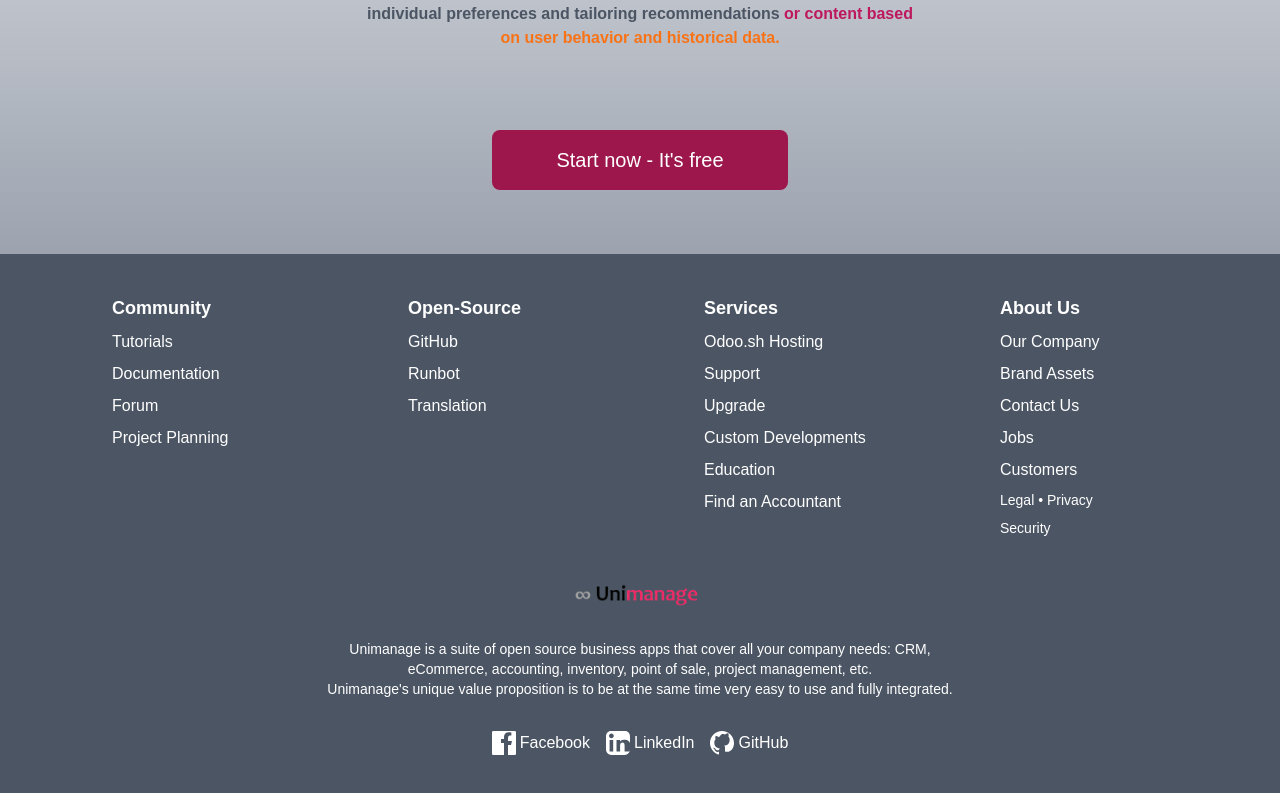
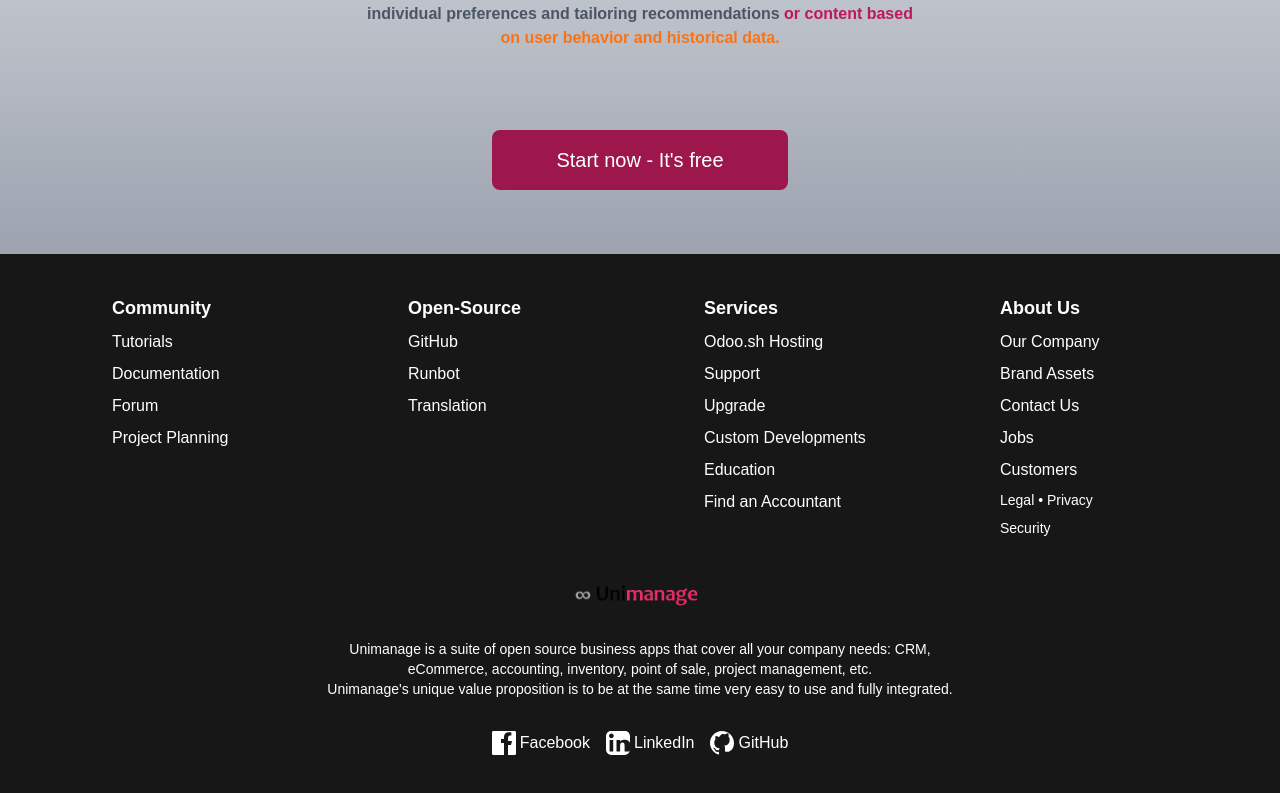
Before and after one commit to geetanshpandey/Unimanage-09-11, a Next.js app: page / in a window 1280 px wide. Shown: the part 5756-6549 px from the top of the page. Built offline with nearby package versions, Linux system fonts and the light colour scheme.

Commit message:
Footer fixed

```diff
--- a/src/components/main/footer.tsx
+++ b/src/components/main/footer.tsx
@@ -2,7 +2,7 @@
 
 function Footer() {
   return (
-    <footer className="bg-gray-600 text-white py-10">
+    <footer className="bg-neutral-900 text-white py-10">
       <div className="container mx-auto px-4">
         {/* Main Content */}
         <div className="grid grid-cols-1 sm:grid-cols-2 md:grid-cols-4 gap-8 ml-24">
```
